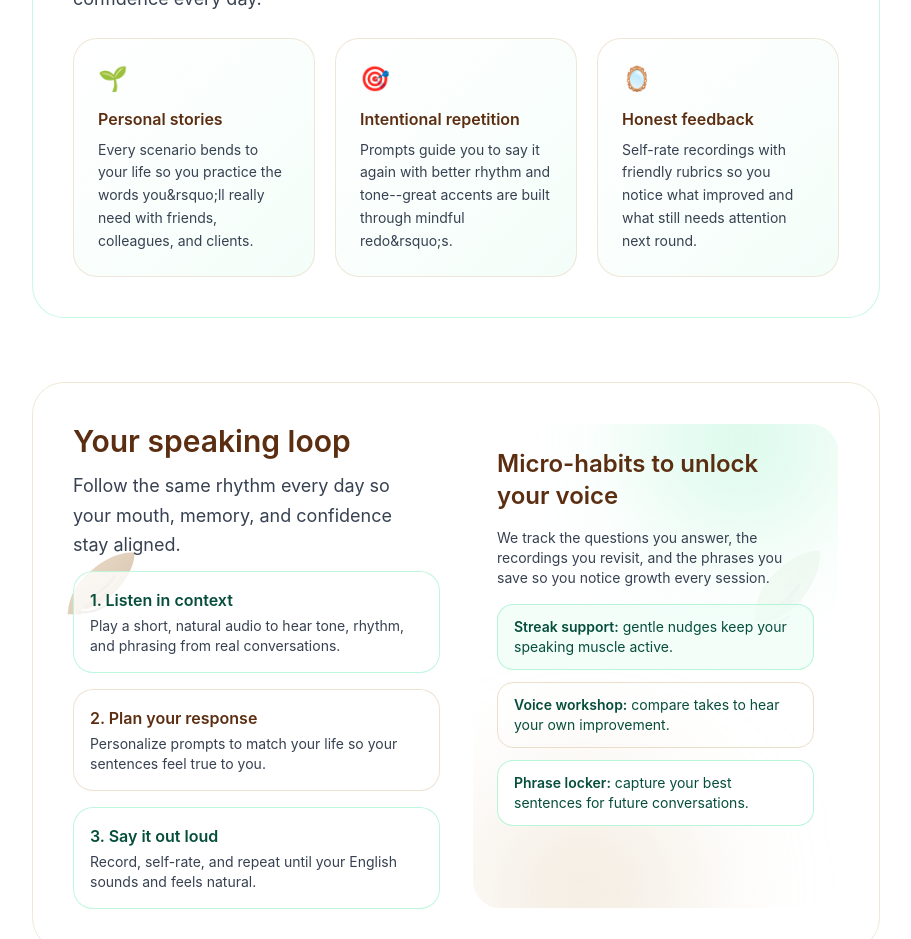
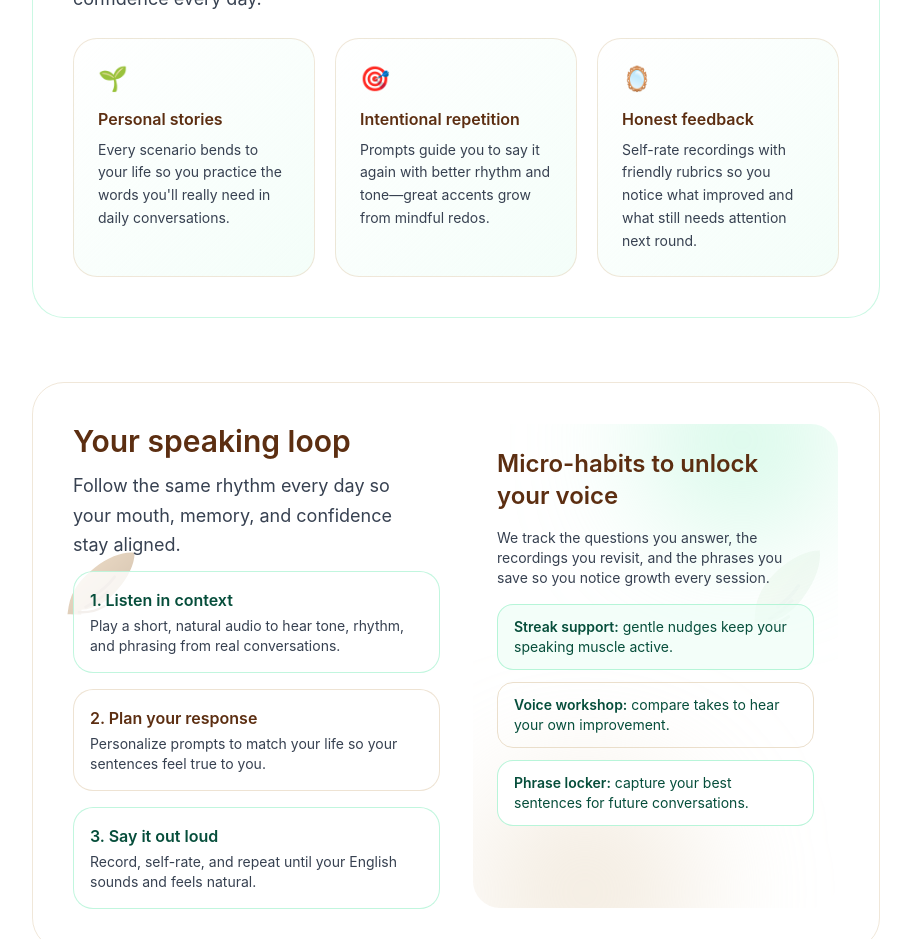
Before and after one commit to a-arboleda/communicaly, a Next.js app: page / in a window 1280 px wide. Shown: the part 1080-2019 px from the top of the page, without its empty margins (184-1095 px from the left). Built offline with nearby package versions, Linux system fonts and the light colour scheme.

Commit message:
Home page cards updates

```diff
--- a/app/page.tsx
+++ b/app/page.tsx
@@ -46,13 +46,13 @@ const practicePillars = [
     icon: "🌱",
     title: "Personal stories",
     description:
-      "Every scenario bends to your life so you practice the words you&rsquo;ll really need with friends, colleagues, and clients.",
+      "Every scenario bends to your life so you practice the words you'll really need in daily conversations.",
   },
   {
     icon: "🎯",
     title: "Intentional repetition",
     description:
-      "Prompts guide you to say it again with better rhythm and tone--great accents are built through mindful redo&rsquo;s.",
+      "Prompts guide you to say it again with better rhythm and tone—great accents grow from mindful redos.",
   },
   {
     icon: "🪞",
```
